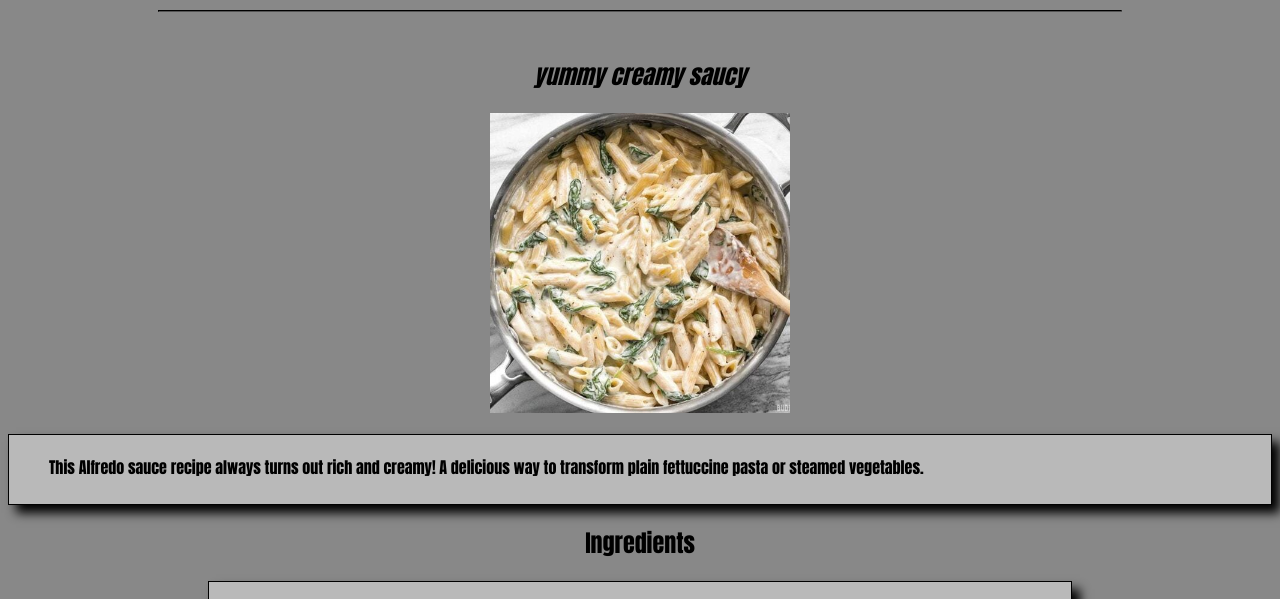
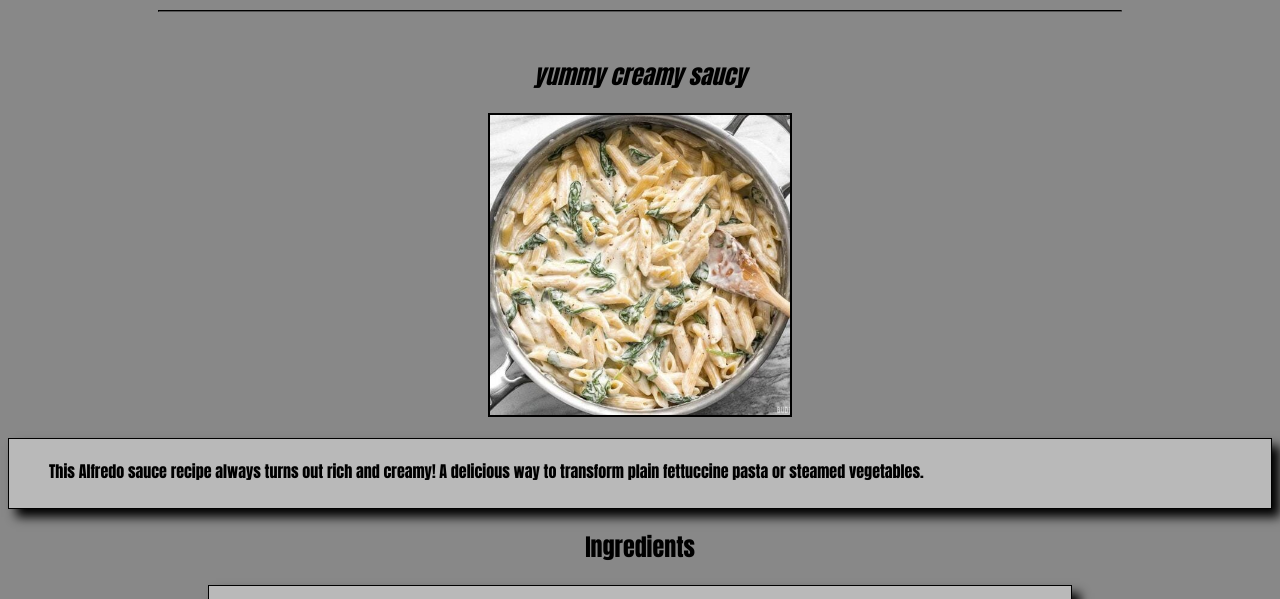
Before and after one commit to ffreed101/odin-recipes, a plain HTML site: page recipes/alfredo.html in a window 1280 px wide. Shown: the part 126-725 px from the top of the page. Drawn offline with Linux system fonts and the light colour scheme.

Commit message:
Updated styles

```diff
--- a/styles.css
+++ b/styles.css
@@ -1,10 +1,14 @@
 body {
   text-align: center;
   background-color: #888888;
-    font-family: Impact, Haettenschweiler, 'Arial Narrow Bold', sans-serif;
+  font-family: Impact, Haettenschweiler, "Arial Narrow Bold", sans-serif;
 }
 
-h1{
+img {
+  border: 2px solid black;
+}
+
+h1 {
   font-size: 48px;
 }
 
```
Lines whose indentation alone changed are shown as unchanged.
